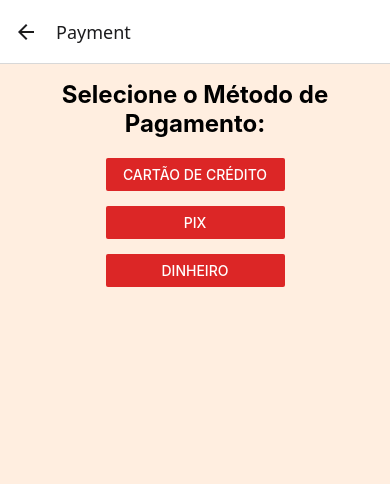
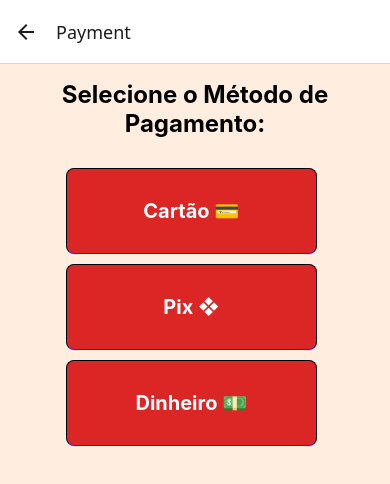
Before and after one commit to Harrishow/BargainFX, a React Native app in the folder bargainfx/: screen /Payment in a window 390 px wide. Shown: the top 484 px of the page. Built offline with nearby package versions, Linux system fonts and the light colour scheme.

Commit message:
Adicionando a tela de cadastro

```diff
--- /dev/null
+++ b/bargainfx/src/components/PaymentButton.tsx
@@ -0,0 +1,45 @@
+import React from 'react';
+import { TouchableOpacity, Text, StyleSheet, ViewStyle, TextStyle } from 'react-native';
+
+interface PaymentButtonProps {
+  title: string;
+  onPress: () => void;
+  buttonStyle?: ViewStyle;
+  textStyle?: TextStyle;
+}
+
+const PaymentButton: React.FC<PaymentButtonProps> = ({ title, onPress, buttonStyle, textStyle }) => {
+  return (
+    <TouchableOpacity
+      style={[styles.button, buttonStyle]}
+      onPress={onPress}
+    >
+      <Text style={[styles.text, textStyle]}>{title}</Text>
+    </TouchableOpacity>
+  );
+};
+
+const styles = StyleSheet.create({
+  button: {
+    backgroundColor: '#dc2626',
+    paddingVertical: 30,
+    marginTop: 10,
+    paddingHorizontal: 24,
+    marginLeft: 50,
+    width: '70%',
+    borderRadius: 8,
+    borderBottomColor: '#6200ee',
+    borderWidth: 1,
+    borderColor: 'black',
+    alignItems: 'center',
+    justifyContent: 'center',
+
+  },
+  text: {
+    color: '#fff',
+    fontSize: 20,
+    fontWeight: 'bold',
+  },
+});
+
+export default PaymentButton;
--- a/bargainfx/src/navigation/AppNavigator.tsx
+++ b/bargainfx/src/navigation/AppNavigator.tsx
@@ -6,6 +6,8 @@
 import CartScreen from '../screens/CartScreen';
 import PaymentScreen from '../screens/PaymentScreen';
 import { RootStackParamList } from '../types/navigation';
+import RegisterScreen from '../screens/RegisterScreen';
+
 
 const Stack = createStackNavigator<RootStackParamList>();
 
@@ -17,6 +19,7 @@
       <Stack.Screen name="ProductDetail" component={ProductDetailScreen} />
       <Stack.Screen name="Cart" component={CartScreen} />
       <Stack.Screen name="Payment" component={PaymentScreen} />
+      <Stack.Screen name="Register" component={RegisterScreen} />
     </Stack.Navigator>
   );
 };
--- a/bargainfx/src/screens/LoginScreen.tsx
+++ b/bargainfx/src/screens/LoginScreen.tsx
@@ -4,7 +4,9 @@
 import * as Yup from 'yup';
 import { LoginScreenNavigationProp } from '../types/navigation';
 import LoginButton from '../components/LoginButton';
-import CustomButton from '../components/LoginButton';
+import { Button } from 'react-native';
+import CustomButton2 from '../components/CustomButton2';
+
 
 const LoginSchema = Yup.object().shape({
   login: Yup.string()
@@ -96,6 +98,13 @@
                 textStyle={styles.loginButtonText}
                 disabled={isSubmitting}
               />
+              <CustomButton2
+                title="Cadastre-se"
+                onPress={() => navigation.navigate('Register')}
+                buttonStyle={styles.registerButton}
+                textStyle={styles.registerButtonText}
+              />
+
             </View>
 
           )}
@@ -147,6 +156,18 @@
   loginButtonText: {
     color: '#fff',
   },
+  registerButton: {
+    backgroundColor: '#ffe2e0',
+    marginTop: 10,
+    marginLeft: 1,
+    width: 258,
+    borderRadius: 10,
+    borderColor: '#FF6347',
+    borderWidth: 1,
+  },
+  registerButtonText: {
+    color: '#FF6347',
+  }
 
 });
 
--- a/bargainfx/src/screens/PaymentScreen.tsx
+++ b/bargainfx/src/screens/PaymentScreen.tsx
@@ -1,8 +1,11 @@
 import React from 'react';
 import { View, Text, StyleSheet, Button } from 'react-native';
+import { Vibration } from 'react-native';
+import PaymentButton from '../components/PaymentButton';
 
 const PaymentScreen: React.FC = ({ }) => {
   const handlePaymentMethod = (method: string) => {
+    Vibration.vibrate(1000);
     alert(`Método de pagamento selecionado: ${method}`);
 
   };
@@ -11,18 +14,19 @@
     <View style={styles.container}>
       <Text style={styles.title}>Selecione o Método de Pagamento:</Text>
 
-      <View style={styles.buttonContainer}>
-        <Button title="Cartão de Crédito" onPress={() => handlePaymentMethod('Cartão de Crédito/Débito')}
-        color= '#dc2626' />
-      </View>
-      <View style={styles.buttonContainer}>
-        <Button title="Pix" onPress={() => handlePaymentMethod('Pix')}
-        color= '#dc2626' />
-      </View>
-      <View style={styles.buttonContainer}>
-        <Button title="Dinheiro" onPress={() => handlePaymentMethod('Dinheiro')}
-        color= '#dc2626' />
-      </View>
+      <PaymentButton
+        title="Cartão 💳"
+        onPress={() => handlePaymentMethod('Cartão de Crédito/Débito')}
+      />
+      <PaymentButton
+        title="Pix ❖"
+        onPress={() => handlePaymentMethod('Pix')}
+      />
+      <PaymentButton
+        title="Dinheiro 💵"
+        onPress={() => handlePaymentMethod('Dinheiro')}
+      />
+
     </View>
   );
 };
@@ -46,6 +50,9 @@
     justifyContent: 'center',
     alignSelf: 'center',
   },
+
+
+
 });
 
 export default PaymentScreen;
--- /dev/null
+++ b/bargainfx/src/screens/RegisterScreen.tsx
@@ -0,0 +1,189 @@
+import React from 'react';
+import { View, TextInput, Button, StyleSheet, Text } from 'react-native';
+import { Formik } from 'formik';
+import * as Yup from 'yup';
+import { useNavigation } from '@react-navigation/native';
+import { StackNavigationProp } from '@react-navigation/stack';
+import { RootStackParamList } from '../types/navigation';
+
+
+
+const RegisterScreen = () => {
+  const navigation = useNavigation<StackNavigationProp<RootStackParamList>>();
+
+  const validationSchema = Yup.object().shape({
+    fullName: Yup.string().required('Nome completo é obrigatório'),
+    cpf: Yup.string()
+      .matches(/^\d{3}\.\d{3}\.\d{3}\-\d{2}$/, 'CPF inválido')
+      .required('CPF é obrigatório'),
+    street: Yup.string().required('Rua é obrigatória'),
+    number: Yup.string().required('Número é obrigatório'),
+    neighborhood: Yup.string().required('Bairro é obrigatório'),
+    city: Yup.string().required('Cidade é obrigatória'),
+    state: Yup.string()
+      .max(2, 'Use a sigla (ex: SP)')
+      .required('Estado é obrigatório'),
+    password: Yup.string()
+      .min(6, 'Senha deve ter no mínimo 6 caracteres')
+      .required('Senha é obrigatória'),
+  });
+
+  return (
+    <View style={styles.container}>
+      <Formik
+        initialValues={{
+          fullName: '',
+          cpf: '',
+          street: '',
+          number: '',
+          neighborhood: '',
+          city: '',
+          state: '',
+          password: '',
+        }}
+        validationSchema={validationSchema}
+        onSubmit={(values) => {
+          console.log(values);
+          navigation.navigate('Login');
+        }}
+      >
+        {({ handleChange, handleBlur, handleSubmit, values, errors, touched }) => (
+          <View>
+            {/* Nome Completo */}
+            <TextInput
+              style={styles.input}
+              placeholder="Nome Completo"
+              onChangeText={handleChange('fullName')}
+              onBlur={handleBlur('fullName')}
+              value={values.fullName}
+            />
+            {touched.fullName && errors.fullName && (
+              <Text style={styles.error}>{errors.fullName}</Text>
+            )}
+
+            {/* CPF */}
+            <TextInput
+              style={styles.input}
+              placeholder="CPF (000.000.000-00)"
+              onChangeText={handleChange('cpf')}
+              onBlur={handleBlur('cpf')}
+              value={values.cpf}
+              keyboardType="numeric"
+            />
+            {touched.cpf && errors.cpf && (
+              <Text style={styles.error}>{errors.cpf}</Text>
+            )}
+
+            {/* Endereço */}
+            <Text style={styles.sectionTitle}>Endereço</Text>
+
+            <TextInput
+              style={styles.input}
+              placeholder="Rua"
+              onChangeText={handleChange('street')}
+              onBlur={handleBlur('street')}
+              value={values.street}
+            />
+            {touched.street && errors.street && (
+              <Text style={styles.error}>{errors.street}</Text>
+            )}
+
+            <View style={styles.row}>
+              <TextInput
+                style={[styles.input, styles.halfInput]}
+                placeholder="Número"
+                onChangeText={handleChange('number')}
+                onBlur={handleBlur('number')}
+                value={values.number}
+                keyboardType="numeric"
+              />
+              <TextInput
+                style={[styles.input, styles.halfInput]}
+                placeholder="Bairro"
+                onChangeText={handleChange('neighborhood')}
+                onBlur={handleBlur('neighborhood')}
+                value={values.neighborhood}
+              />
+            </View>
+
+            <View style={styles.row}>
+              <TextInput
+                style={[styles.input, styles.halfInput]}
+                placeholder="Cidade"
+                onChangeText={handleChange('city')}
+                onBlur={handleBlur('city')}
+                value={values.city}
+              />
+              <TextInput
+                style={[styles.input, styles.quarterInput]}
+                placeholder="UF"
+                onChangeText={handleChange('state')}
+                onBlur={handleBlur('state')}
+                value={values.state}
+                maxLength={2}
+              />
+            </View>
+
+            {/* Senha */}
+            <TextInput
+              style={styles.input}
+              placeholder="Crie sua senha"
+              onChangeText={handleChange('password')}
+              onBlur={handleBlur('password')}
+              value={values.password}
+              secureTextEntry
+            />
+            {touched.password && errors.password && (
+              <Text style={styles.error}>{errors.password}</Text>
+            )}
+
+            <Button title="Cadastrar" onPress={() => handleSubmit()}
+            color="#dc2626"
+              />
+          </View>
+        )}
+      </Formik>
+    </View>
+  );
+};
+
+const styles = StyleSheet.create({
+
+    container: {
+      flex: 1,
+      padding: 20,
+      backgroundColor: '#ffeee0',
+    },
+    quarterInput: {
+      flex: 0.5,
+      marginLeft: 5,
+    },
+    input: {
+      height: 40,
+      borderColor: 'gray',
+      borderWidth: 1,
+      marginBottom: 10,
+      paddingHorizontal: 10,
+      borderRadius: 5,
+    },
+    error: {
+      color: 'red',
+      marginBottom: 10,
+    },
+    sectionTitle: {
+      fontSize: 18,
+      fontWeight: 'bold',
+      marginVertical: 10,
+    },
+    row: {
+      flexDirection: 'row',
+      justifyContent: 'space-between',
+      marginBottom: 10,
+    },
+    halfInput: {
+      flex: 1,
+      marginRight: 5,
+    },
+  });
+
+  export default RegisterScreen;
--- a/bargainfx/src/types/navigation.ts
+++ b/bargainfx/src/types/navigation.ts
@@ -3,12 +3,13 @@
 export type RootStackParamList = {
   Login: undefined;
   ProductList: undefined;
+  Register: undefined;
   ProductDetail: { product: Product };
   Cart: undefined;
   Payment: undefined;
 };
 
-// Tipos de rota e navegação
+
 import { RouteProp } from '@react-navigation/native';
 import { StackNavigationProp } from '@react-navigation/stack';
 
@@ -17,3 +18,4 @@
 export type ProductListScreenNavigationProp = StackNavigationProp<RootStackParamList, 'ProductList'>;
 export type CartScreenNavigationProp = StackNavigationProp<RootStackParamList, 'Cart'>;
 export type PaymentScreenNavigationProp = StackNavigationProp<RootStackParamList, 'Payment'>;
+export type RegisterScreenNavigationProp = StackNavigationProp<RootStackParamList, 'Register'>;
```
Also changed, not shown: bargainfx/package.json (+11 -10 lines), 1 other file (tests, documents, lock files or other folders).
